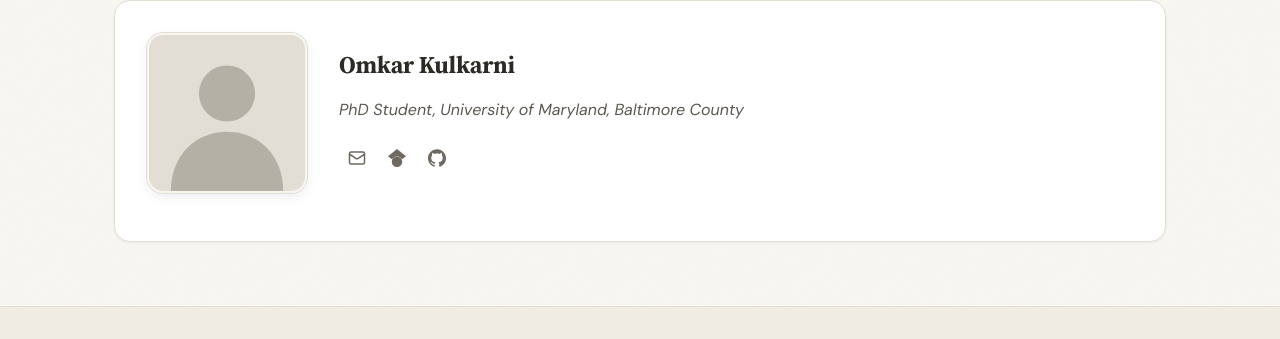
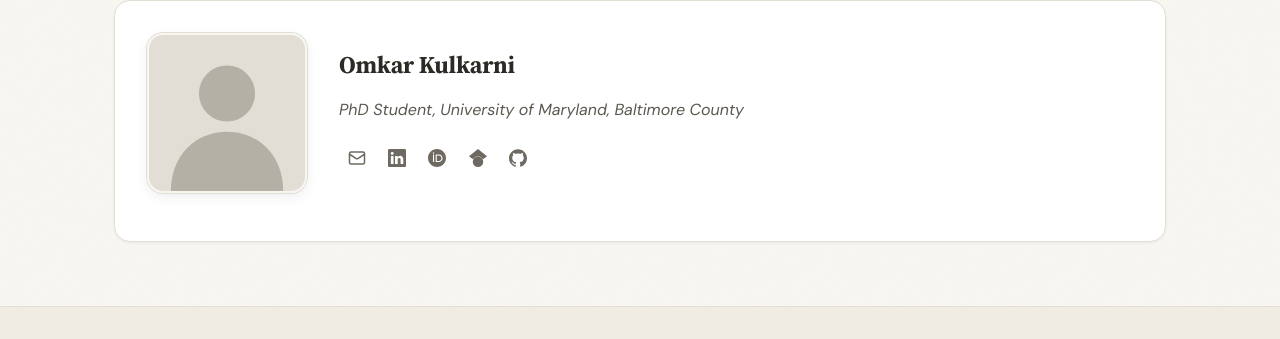
Before and after one commit to ohm-car/ohm-car.github.io, a Jekyll site: the page built from _pages/about.md, in a window 1280 px wide. Shown: the part 213-552 px from the top of the page. Built offline with Jekyll 4.4.1, drawn with Linux system fonts in a browser that asks for light colours.

Commit message:
Adding two links to the sidebar.

```diff
--- a/_pages/about.md
+++ b/_pages/about.md
@@ -16,6 +16,8 @@ permalink: /about/
 <!-- {% if site.email %}{% include protected-email.html compact=true %}{% endif %} -->
 {% if site.email %}<a href="mailto:{{ site.email }}" class="icon-link" title="Email" aria-label="Email">{% include icon.html name="envelope" %}</a>{% endif %}
 {% if site.links.cv and site.links.cv != "" %}<a href="{{ site.links.cv | prepend: '/' | relative_url }}" class="icon-link" title="CV" aria-label="CV">{% include icon.html name="cv" %}</a>{% endif %}
+{% if site.links.linkedin and site.links.linkedin != "" %}<a href="{{ site.links.linkedin }}" class="icon-link" title="LinkedIn" aria-label="LinkedIn">{% include icon.html name="linkedin" %}</a>{% endif %}
+{% if site.links.orcid and site.links.orcid != "" %}<a href="{{ site.links.orcid }}" class="icon-link" title="ORCID" aria-label="ORCID">{% include icon.html name="orcid" %}</a>{% endif %}
 {% if site.links.google_scholar and site.links.google_scholar != "" %}<a href="{{ site.links.google_scholar }}" class="icon-link" title="Google Scholar" aria-label="Google Scholar">{% include icon.html name="google-scholar" %}</a>{% endif %}
 {% if site.links.github and site.links.github != "" %}<a href="{{ site.links.github }}" class="icon-link" title="GitHub" aria-label="GitHub">{% include icon.html name="github" %}</a>{% endif %}
 {% if site.links.researchgate and site.links.researchgate != "" %}<a href="{{ site.links.researchgate }}" class="icon-link" title="ResearchGate" aria-label="ResearchGate">{% include icon.html name="researchgate" %}</a>{% endif %}
```
